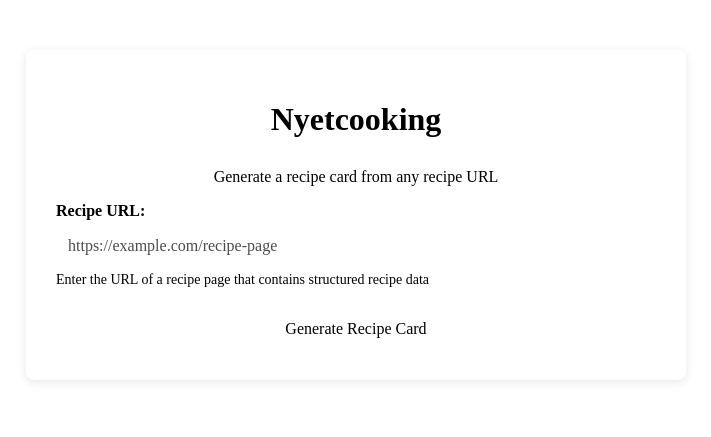
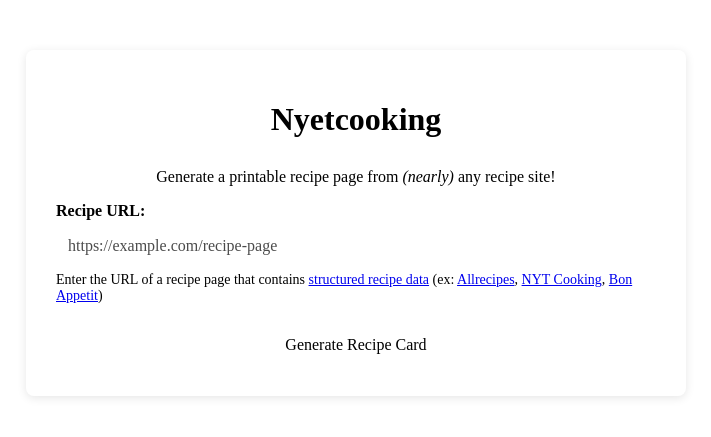
Before and after one commit to tupperward/nyetcooking, a Flask app: page /nyetcooking in a window 1280 px wide. Shown: the top 437 px of the page, without its empty margins (284-995 px from the left). Run offline with Flask 3, Linux system fonts and the light colour scheme; some libraries are stand-ins or nearby versions.

Commit message:
fix the index page verbiage

```diff
--- a/web/templates/index.html
+++ b/web/templates/index.html
@@ -80,7 +80,7 @@
   <body>
     <div class="container">
       <h1>Nyetcooking</h1>
-      <p>Generate a recipe card from any recipe URL</p>
+      <p>Generate a printable recipe page from <i>(nearly)</i> any recipe site!</p>
 
       <form action="/nyetcooking/process" method="POST">
         <div class="form-group">
@@ -93,7 +93,7 @@
             placeholder="https://example.com/recipe-page"
           >
           <div class="help-text">
-            Enter the URL of a recipe page that contains structured recipe data
+            Enter the URL of a recipe page that contains <a href="https://schema.org/Recipe">structured recipe data</a> (ex: <a href="https://allrecipes.com">Allrecipes</a>, <a href="https://cooking.nytimes.com">NYT Cooking</a>, <a href="https://bonappetit.com">Bon Appetit</a>)
           </div>
         </div>
 
```
